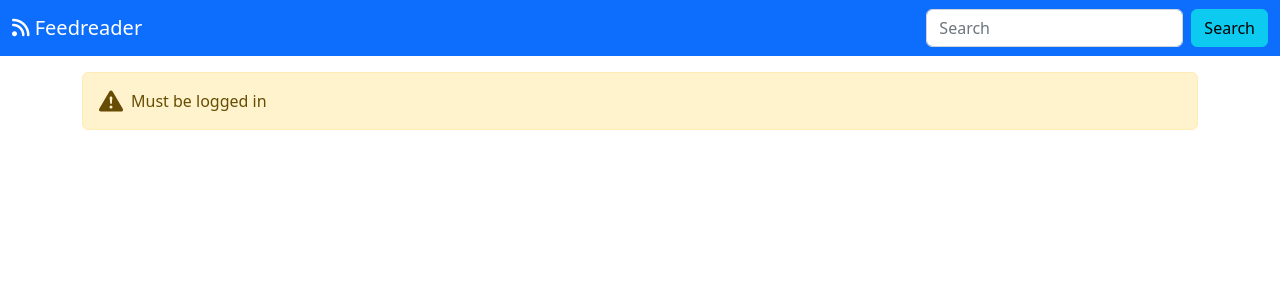
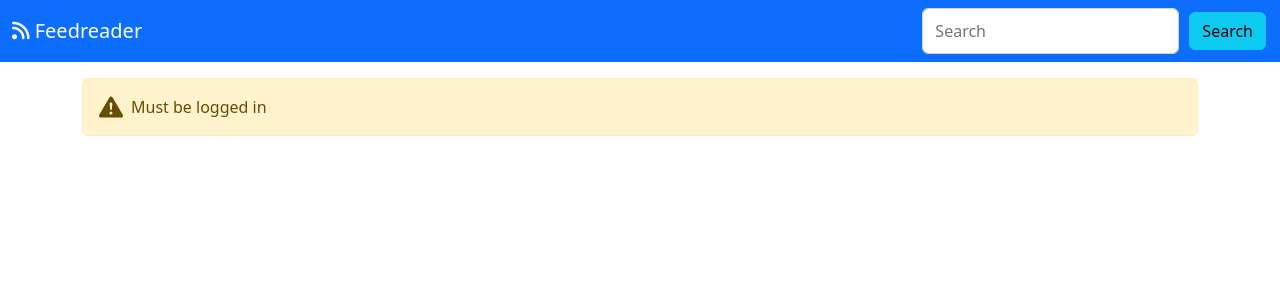
Before and after one commit to Jackevansevo/django-feedreader, a Django app: page /accounts/profile/ in a window 1280 px wide. Shown: the top 300 px of the page. Run offline with Django 4.2, Linux system fonts and the light colour scheme; parts of the project's set-up code (start-up, migrations or seed data) failed here and were passed over; some libraries are stand-ins or nearby versions.

Commit message:
Fix button spacing

```diff
--- a/feeds/templates/profile.html
+++ b/feeds/templates/profile.html
@@ -1,5 +1,12 @@
 {% extends 'feeds/base.html' %}
 {% load account %}
+{% block style %}
+<style>
+.btn {
+  margin: .25rem .125rem;
+}
+</style>
+{% endblock %}
 {% block content %}
 <div class="container">
   {% if request.user.is_authenticated %}
```
Also changed, not shown: feeds/templates/account/email.html (+8 -0 lines).
